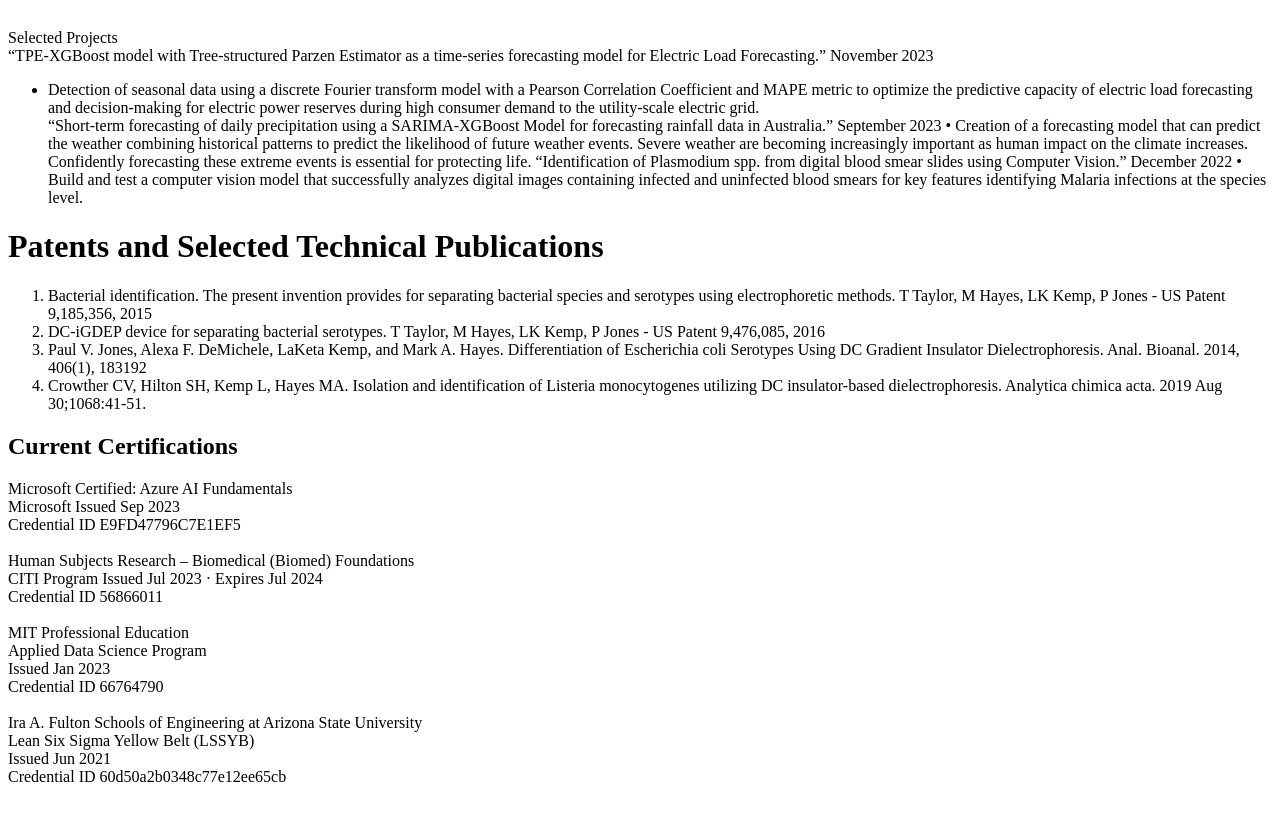
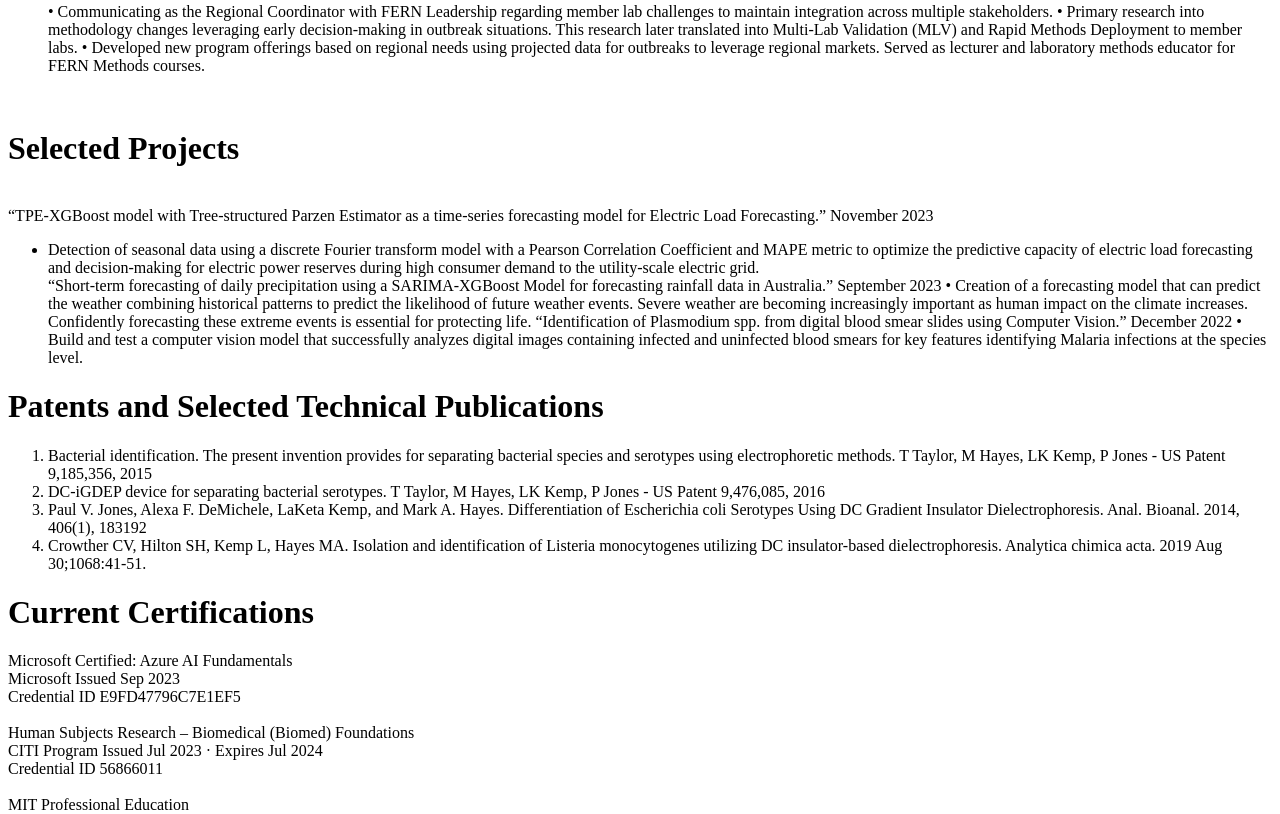
Before and after one commit to laketalkemp/laketalkemp.github.io, a plain HTML site: page MyDigitalResume.html in a window 1280 px wide. Shown: the part 2053-2867 px from the top of the page. Drawn offline with Linux system fonts and the light colour scheme.

Commit message:
Update Headers to match

```diff
--- a/MyDigitalResume.html
+++ b/MyDigitalResume.html
@@ -57,7 +57,7 @@ Bachelor of Science: Molecular Biosciences <br>
   <li>Advanced Mathematics, including Biostatistics, Elementary Statistics, Linear Algebra, and Advanced Calculus. </li>
 </ul>
 <br>
-Employment Experience <br>
+<h1>Employment Experience </h1> <br>
 Adjunct Data Scientist	August 2024 – present<br>
 Howard University, Center for Applied Data Science and Analytics	Washington, DC <br>
 <ul>
@@ -105,7 +105,7 @@ Arizona Department of Health Services, 	Phoenix, Arizona<br>
 </ul>
 
 <br>
-Selected Projects <br>
+<h1>Selected Projects </h1> <br>
 “TPE-XGBoost model with Tree-structured Parzen Estimator as a time-series forecasting model for Electric Load Forecasting.” November 2023 <br>
 <ul>
   <li>Detection of seasonal data using a discrete Fourier transform model with a Pearson Correlation Coefficient and MAPE metric to optimize the predictive capacity of electric load forecasting and decision-making for electric power reserves during high consumer demand to the utility-scale electric grid.</li>
@@ -123,7 +123,7 @@ Selected Projects <br>
       <li>Crowther CV, Hilton SH, Kemp L, Hayes MA. Isolation and identification of Listeria monocytogenes utilizing DC insulator-based dielectrophoresis. Analytica chimica acta. 2019 Aug 30;1068:41-51.</li>
       </ol>
 
-    <h2>Current Certifications</h2>
+  <h1>Current Certifications</h1>
   Microsoft Certified: Azure AI Fundamentals<br>
   Microsoft Issued Sep 2023<br>
   Credential ID E9FD47796C7E1EF5<br>
```
Lines whose indentation alone changed are shown as unchanged.
